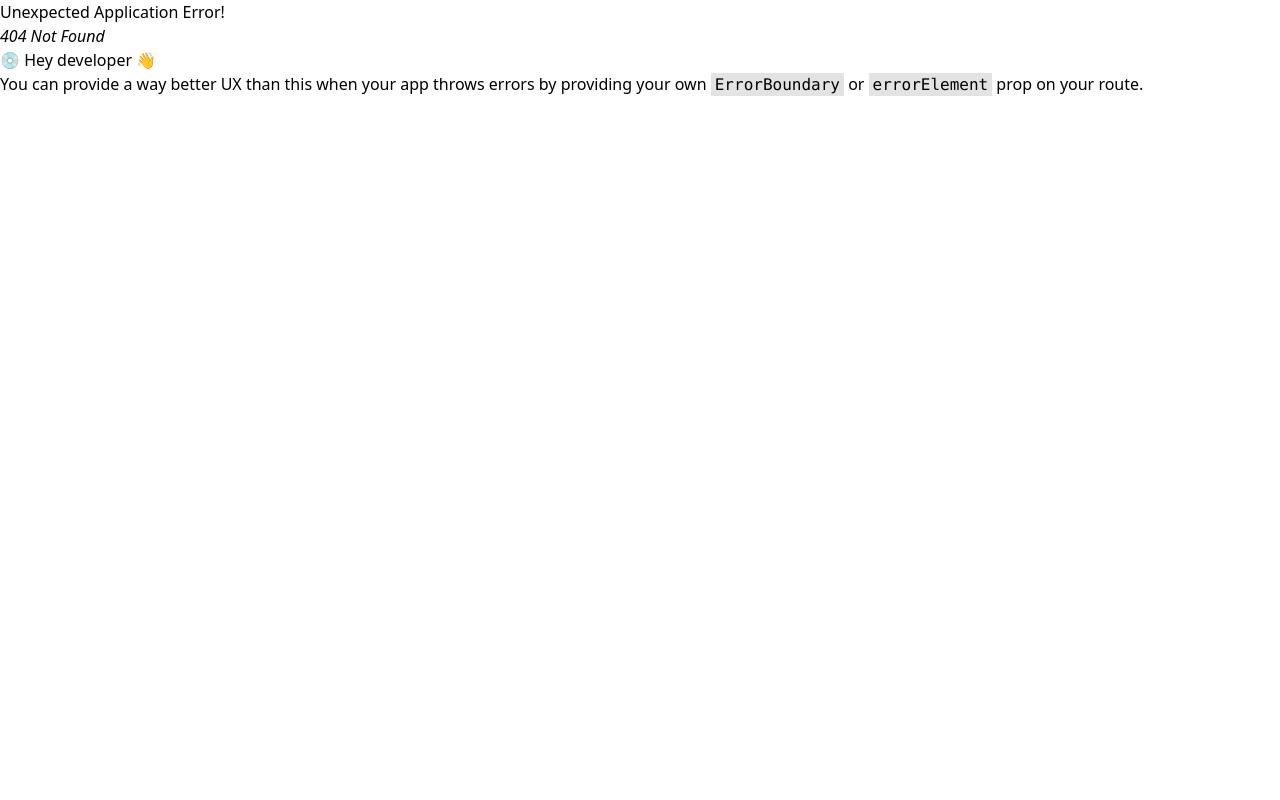
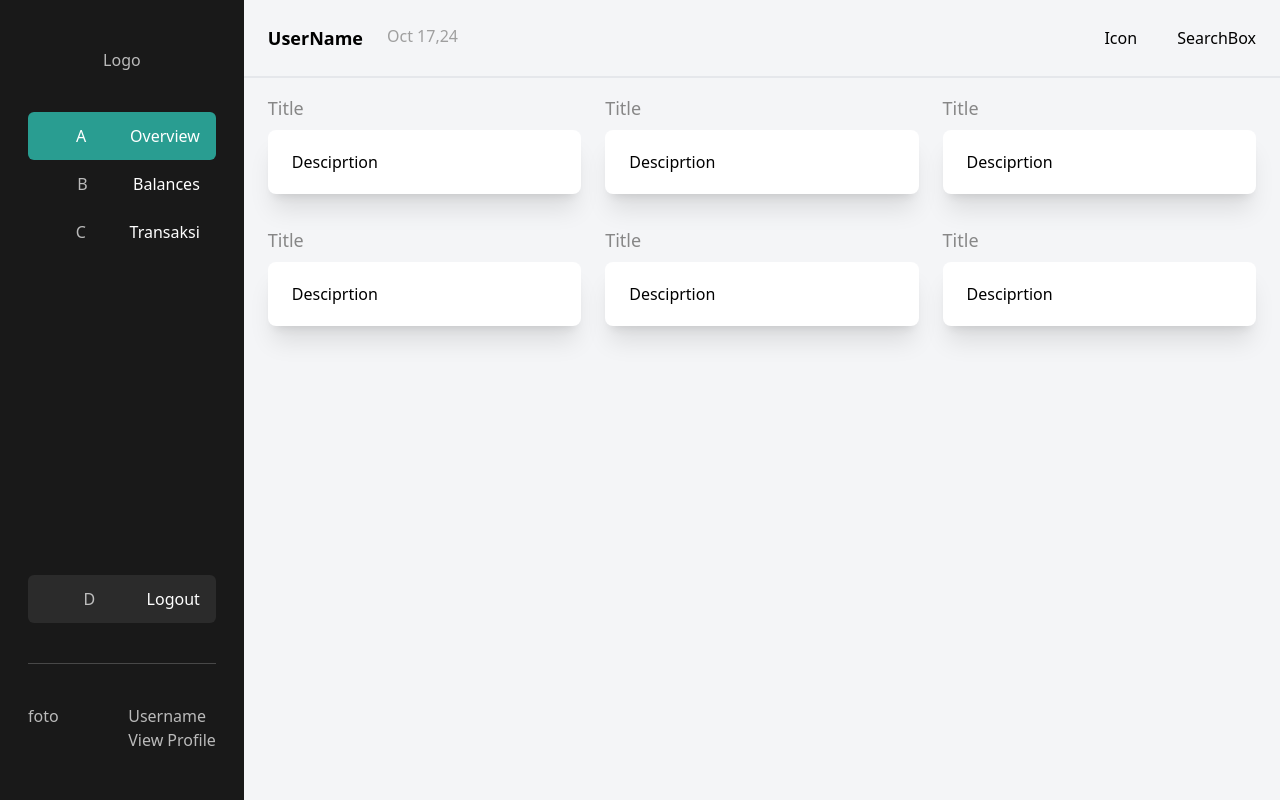
Before and after one commit to muhammadalifalhusain/Client_Side, a React (Vite) app: page /balance in a window 1280 px wide. Before the commit this address had no page. Built offline with nearby package versions, Linux system fonts and the light colour scheme.

Commit message:
update balance

```diff
--- a/src/component/Fragments/Navbar.jsx
+++ b/src/component/Fragments/Navbar.jsx
@@ -1,21 +1,30 @@
+import { Link } from "react-router-dom";
+
 const Navbar = () => {
-return(
-    <nav className="bg-defaultBlack text-special-bg2 w-36 h-screen px-7 py-12 flex flex-col justify-between">
+  return (
+    <nav className="bg-defaultBlack text-special-bg2 sm:w-72 w-36 h-screen px-7 py-12 flex flex-col justify-between">
       <div>
+        <Link to="/">
           <div className="flex justify-center mb-10">Logo</div>
           <div className="flex bg-primary text-white px-4 py-3 rounded-md">
             <div className="text-white mx-auto">A</div>
-      <div className="ms-3 text-white hidden sm:block">MENU</div>
+            <div className="ms-3 text-white hidden sm:block">Overview</div>
           </div>
+        </Link>
+
+        <Link to="/balance">
           <div className="flex hover:bg-special-bg3 px-4 py-3 rounded-md">
             <div className="mx-auto">B</div>
-      <div className="ms-3 text-white hidden sm:block">MENU</div>
+            <div className="ms-3 text-white hidden sm:block">Balances</div>
           </div>
+        </Link>
+
         <div className="flex hover:bg-special-bg3 px-4 py-3 rounded-md">
           <div className="mx-auto">C</div>
-      <div className="ms-3 text-white hidden sm:block">MENU</div>
+          <div className="ms-3 text-white hidden sm:block">Transaksi</div>
         </div>
       </div>
+
       <div>
         <div className="flex bg-special-bg3 px-4 py-3 rounded-md">
           <div className="mx-auto">D</div>
@@ -33,7 +42,7 @@ return(
         </div>
       </div>
     </nav>
-
   );
 };
+
 export default Navbar;
--- /dev/null
+++ b/src/component/elements/Card/index.jsx
@@ -0,0 +1,11 @@
+const Card = () => {
+    return (
+        <>
+            <div className="text-lg text-gray-02 mb-2">Title</div>
+            <div className="bg-white rounded-lg px-6 py-5 shadow-xl">
+             Desciprtion
+            </div>
+        </>
+    );
+};
+export default Card;
--- a/src/component/layout/MainLayout.jsx
+++ b/src/component/layout/MainLayout.jsx
@@ -1,109 +1,24 @@
+import Header from "../Fragments/Header";
+import Navbar from '../Fragments/Navbar';
+
+const MainLayout = (props) => {
+  const {children} = props;
+    return (
+      <div className="flex bg-special-mainBg w-screen min-h-screen max-w-full">
+          {/* Navbar Start */}
+          <Navbar />
+          {/* Navbar End */}
+
+          <div className="w-screen">
+          {/* Header Start */}
+          <Header />
+          {/* Header End */}
+          {/* Content Start */}
+          <main className="px-6 py-4">{children}</main>
+      </div>
+      </div>
 
 
-const MainLayout = () => {
-    return (
-      <div className="flex bg-special-mainBg w-screen min-h-screen max-w-full">
-       {/* navbar start*/}
-<nav className="bg-defaultBlack text-special-bg2 w-36 h-screen px-7 py-12 flex flex-col justify-between">
-  <div>
-    <div className="flex justify-center mb-10">Logo</div>
-    <div className="flex bg-primary text-white px-4 py-3 rounded-md">
-      <div className="text-white mx-auto">A</div>
-      <div className="ms-3 text-white hidden sm:block">MENU</div>
-    </div>
-    <div className="flex hover:bg-special-bg3 px-4 py-3 rounded-md">
-      <div className="mx-auto">B</div>
-      <div className="ms-3 text-white hidden sm:block">MENU</div>
-    </div>
-    <div className="flex hover:bg-special-bg3 px-4 py-3 rounded-md">
-      <div className="mx-auto">C</div>
-      <div className="ms-3 text-white hidden sm:block">MENU</div>
-    </div>
-  </div>
-  <div>
-    <div className="flex bg-special-bg3 px-4 py-3 rounded-md">
-      <div className="mx-auto">D</div>
-      <div className="ms-3 text-white hidden sm:block">Logout</div>
-    </div>
-    <div className="border-b my-10 border-b-special-bg"></div>
-    <div className="flex justify-between">
-      <div className="mx-auto sm:mx-0">foto</div>
-      <div className="hidden sm:block">
-        Username
-        <br />
-        View Profile
-      </div>
-      <div className="hidden">icon</div>
-    </div>
-  </div>
-</nav>
-{/* navbar end*/}
-        <div className="w-screen">
-          {/* header start*/}
-<header className="border-b-2 p-6 flex items-center justify-between">
-  <div className="flex">
-    <div className="font-bold text-lg">Username</div>
-    <div className="ms-6 text-gray-03">Oct 17, 2024</div>
-  </div>
-  <div className="flex">
-    <div>Icon</div>
-    <div className="ms-10 hidden sm:block">Search Box</div>
-  </div>
-</header>
-{/* header end*/}
-          {/* content start*/}
-          {/* content start*/}
-<main className="px-6 py-4">
-  {/* top content start*/}
-  <div className="mb-4 sm:flex sm:gap-6">
-    <div className="">
-      <div className="text-lg text-gray-02 mb-2">Title1</div>
-      <div className="bg-white rounded-lg px-6 py-5 shadow-xl">
-        widget 1
-      </div>
-    </div>
-    <div className="mb-4 sm:flex sm:gap-6">
-      <div className="text-lg text-gray-02 mb-2">Title2</div>
-      <div className="bg-white rounded-lg px-6 py-5 shadow-xl">
-        widget 2
-      </div>
-    </div>
-    <div className="mb-4 sm:flex sm:gap-6">
-      <div className="text-lg text-gray-02 mb-2">Title3</div>
-      <div className="bg-white rounded-lg px-6 py-5 shadow-xl">
-        widget 3
-      </div>
-    </div>
-  </div>
-  {/* top content end*/}
-  {/* bottom content start*/}
-  <div className="sm:flex sm:gap-6">
-    <div className="">
-      <div className="text-lg text-gray-02 mb-2">Title4</div>
-      <div className="bg-white rounded-lg px-6 py-5 shadow-xl">
-        widget 4
-      </div>
-    </div>
-    <div className="sm:w-2/3">
-      <div className="mb-8">
-        <div className="text-lg text-gray-02 mb-2">Title5</div>
-        <div className="bg-white rounded-lg px-6 py-5 shadow-xl">
-          widget 5
-        </div>
-      </div>
-      <div className="mb-4">
-        <div className="text-lg text-gray-02 mb-2">Title6</div>
-        <div className="bg-white rounded-lg px-6 py-5 shadow-xl">
-          widget 6
-        </div>
-      </div>
-    </div>
-  </div>
-  {/* bottom content end*/}
-</main>
-{/* content end*/}
-        </div>
-      </div>
     );
   };
 
--- /dev/null
+++ b/src/pages/balance.jsx
@@ -0,0 +1,37 @@
+import Card from "../component/elements/Card";
+import MainLayout from "../component/layout/MainLayout";
+
+const BalancePage = () => {
+  return (
+    <MainLayout type="balance">
+      {/* top content start */}
+      <div className="mb-8 sm:flex sm:gap-6">
+        <div className="sm:w-1/3">
+          <Card />
+        </div>
+        <div className="sm:w-1/3">
+          <Card />
+        </div>
+        <div className="sm:w-1/3">
+          <Card />
+        </div>
+      </div>
+      {/* top content end */}
+      {/* bottom content start */}
+      <div className="mb-8 sm:flex sm:gap-6">
+        <div className="sm:w-1/3">
+          <Card />
+        </div>
+        <div className="sm:w-1/3">
+          <Card />
+        </div>
+        <div className="sm:w-1/3">
+          <Card />
+        </div>
+      </div>
+      {/* bottom content end */}
+    </MainLayout>
+  );
+};
+
+export default BalancePage;
--- a/src/pages/dashboard.jsx
+++ b/src/pages/dashboard.jsx
@@ -1,9 +1,36 @@
 import MainLayout from "../component/layout/MainLayout";
+import Card from "../component/elements/Card";
 
 const DashboardPage = () => {
   return (
     <MainLayout type="dashboard">
-      <div></div>
+      <div className="mb-4 sm:flex sm:gap-6">
+        <div className="mb-4 sm:w-1/3">
+          <Card />
+        </div>
+        <div className="mb-4 sm:w-1/3">
+          <Card />
+        </div>
+        <div className="mb-4 sm:w-1/3">
+          <Card />
+        </div>
+        {/* top content end */}
+
+        {/* bottom content start */}
+        <div className="sm:flex sm:gap-6">
+          <div className="mb-4 sm:w-1/3">
+            <Card />
+          </div>
+          <div className="sm:w-2/3">
+            <div className="mb-4">
+              <Card />
+            </div>
+            <div className="mb-4">
+              <Card />
+            </div>
+          </div>
+        </div>
+      </div>
     </MainLayout>
   );
 };
```
Also changed, not shown: src/App.jsx (+9 -7 lines). Lines whose indentation alone changed are shown as unchanged.
